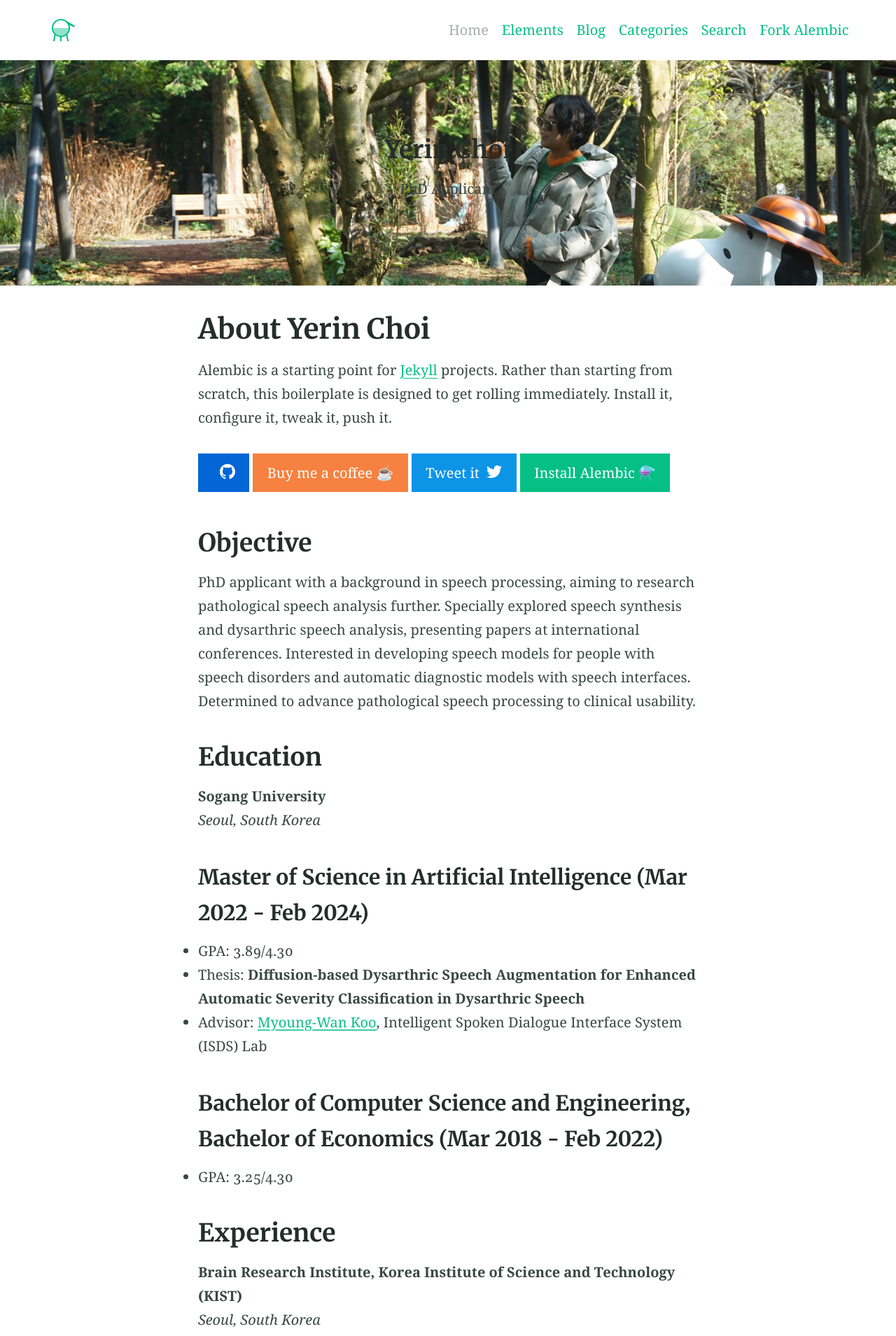
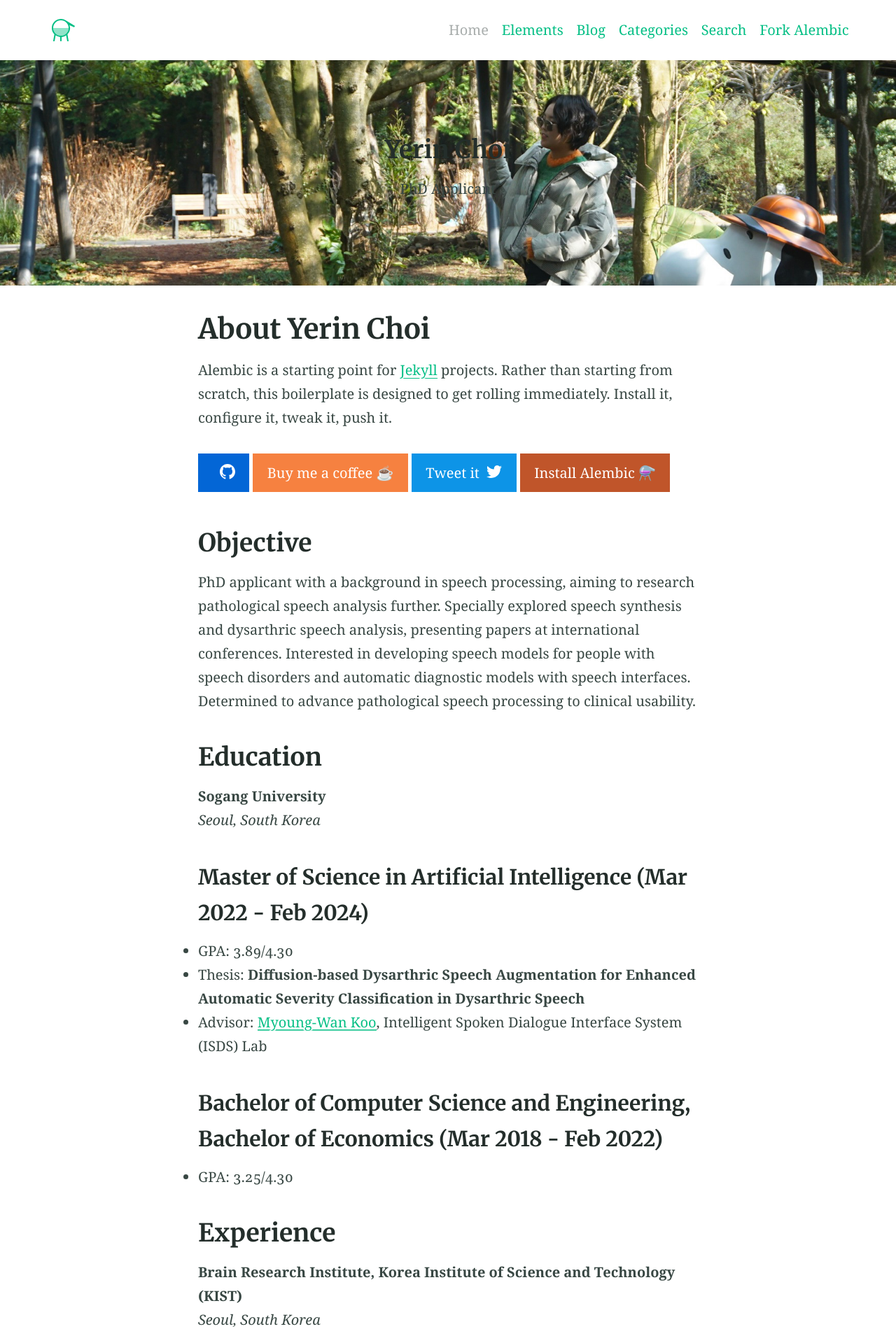
Before and after one commit to lakahaga/yerin-choi, a Jekyll site: the page built from index.md, in a window 1280 px wide. Shown: the top 1909 px of the page at 70% size. Built offline with Jekyll 4.4.1, drawn with Linux system fonts in a browser that asks for light colours.

Commit message:
change accent color to darkorange

```diff
--- a/_sass/_settings.scss
+++ b/_sass/_settings.scss
@@ -2,7 +2,7 @@
 $backgroundColour: #ffffff !default;
 $codeBackgroundColour: #fafafa !default;
 $featureBackgroundColour: #f9fafa !default;
-$accentColour: #05bf85 !default;
+$accentColour: #c0552a !default;
 
 // Text colours
 $headingColour: #242e2b !default;
```
